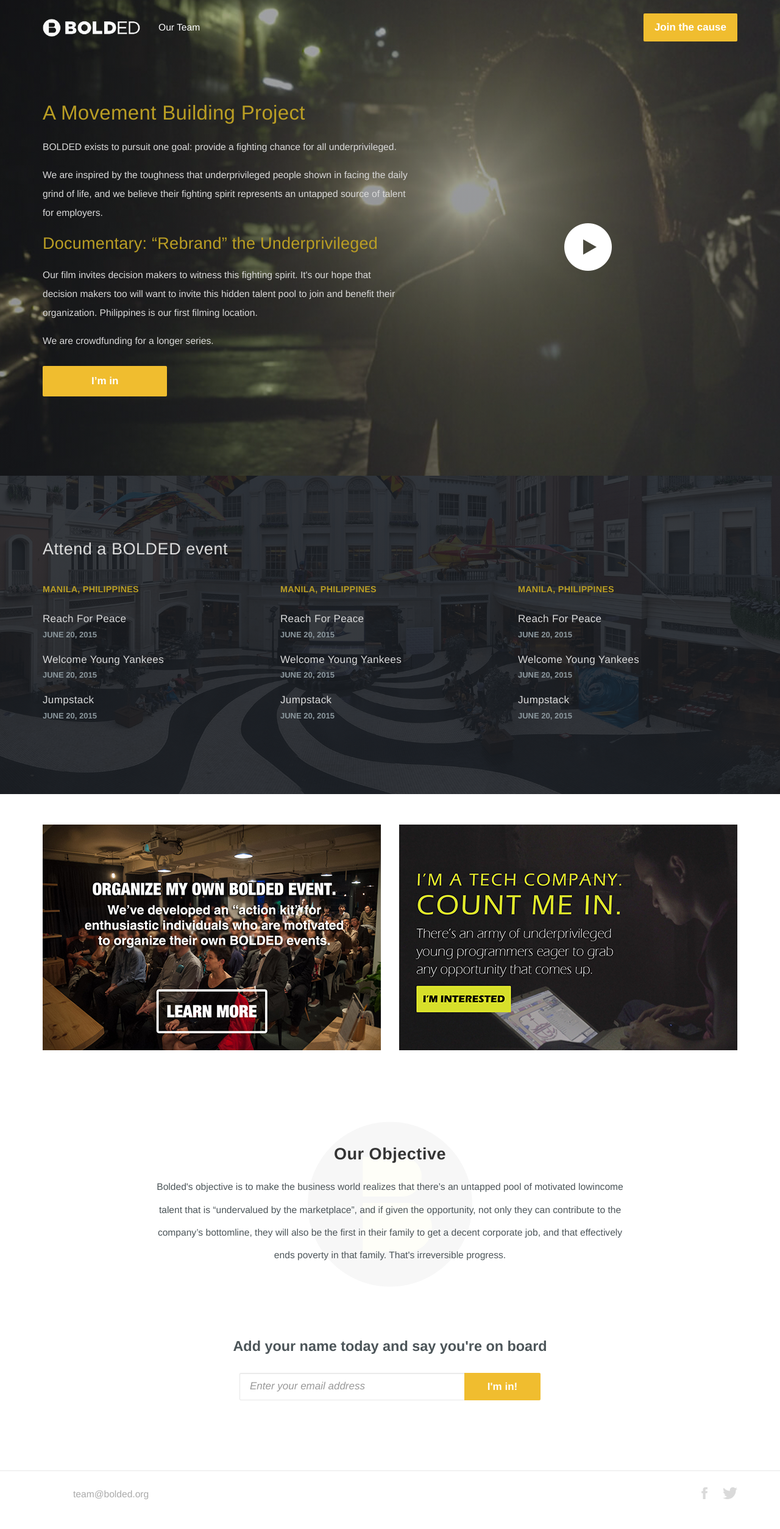
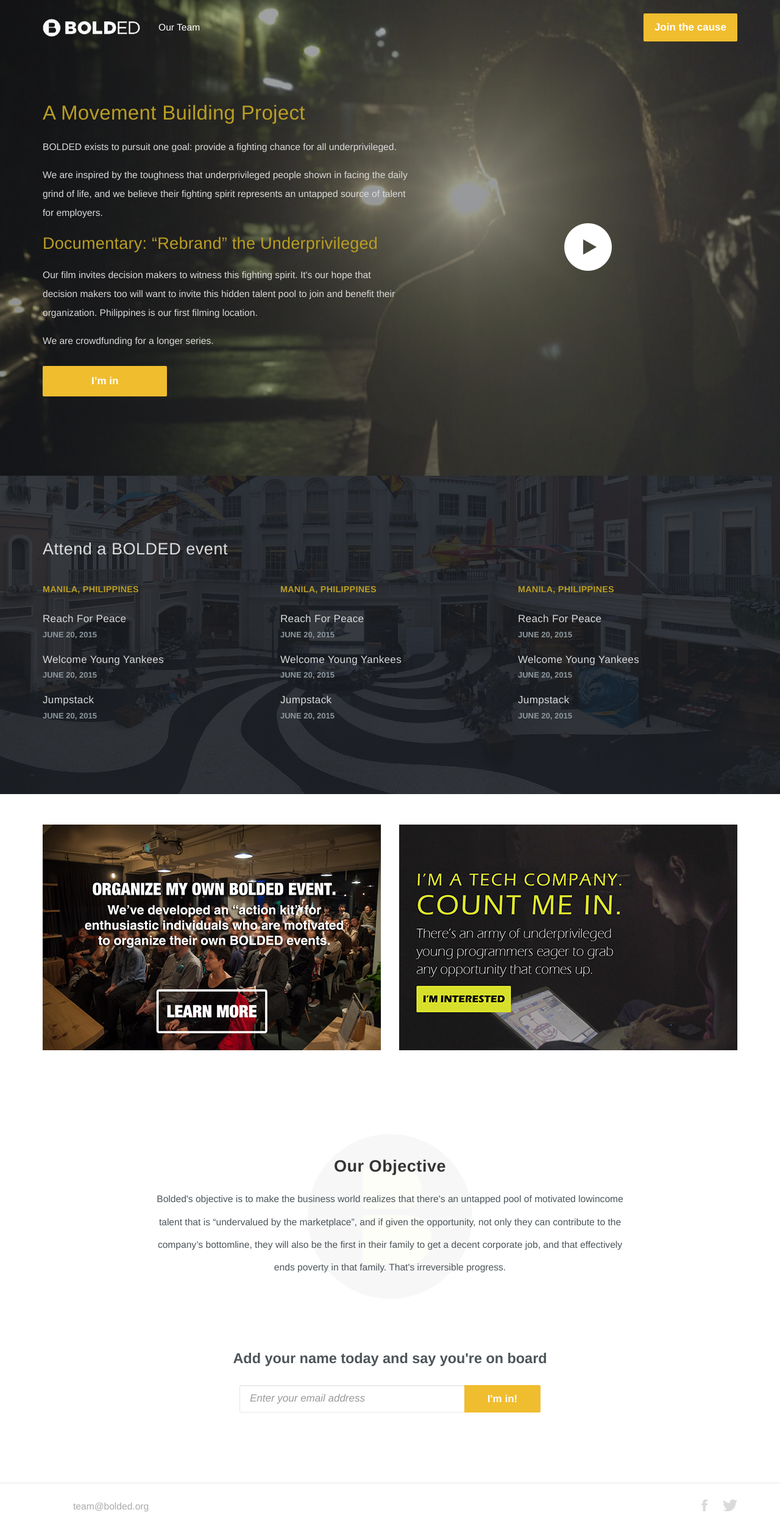
Before and after one commit to codedred/bolded, a Jekyll site: the page built from index.html, in a window 1280 px wide. Shown: the whole page at 61% size. Built offline with Jekyll 4.4.1, drawn with Linux system fonts in a browser that asks for light colours; nearby versions of some CDN libraries; some web fonts are replaced.

Commit message:
adds missing class on target images and adds additional styling

```diff
--- a/_includes/targets.html
+++ b/_includes/targets.html
@@ -16,7 +16,7 @@
         </div>
 
         <div class="col-md-6">
-          <img src="./assets/images/target_tech.jpg" class="img-responsive" />
+          <img src="./assets/images/target_tech.jpg" class="img-responsive target-image" />
           <!--<div class="splash -tech">-->
             <!--<div class="target-content">-->
               <!--<h3 class="target-header">I'm a tech company.</h3>-->
--- a/_sass/components/_targets.scss
+++ b/_sass/components/_targets.scss
@@ -1,4 +1,8 @@
 .targets {
+  .target-image {
+    margin: 0 auto 20px;
+  }
+
   .target-content {
     margin-bottom: 20px;
     padding: 30px;
```
